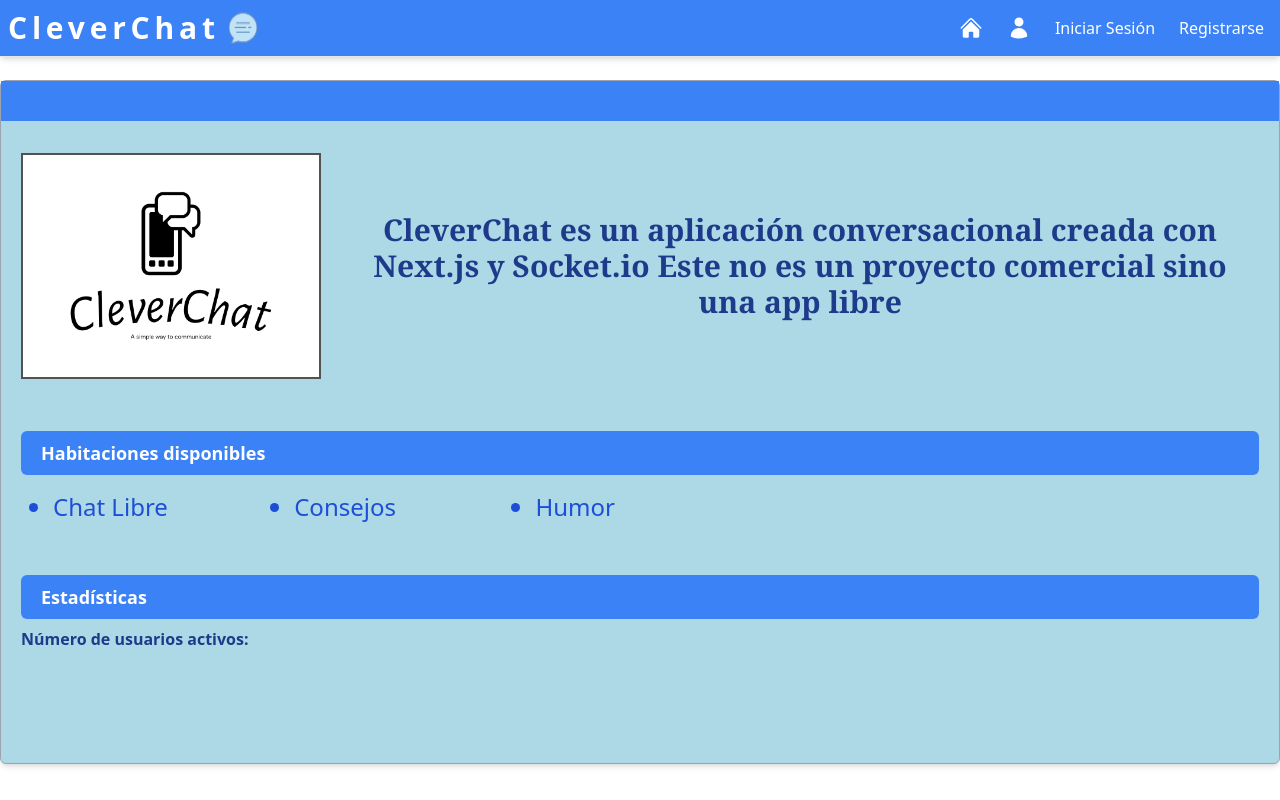
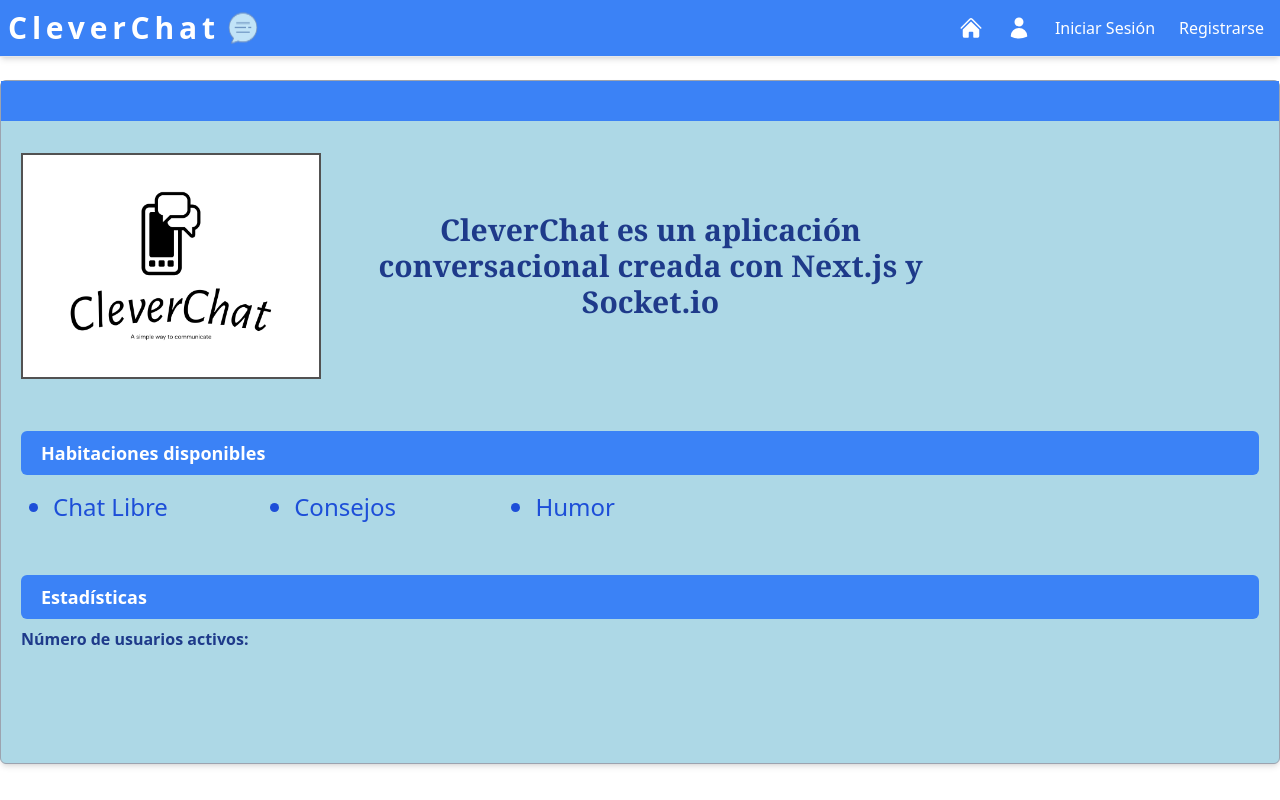
Before and after one commit to Calana2/cleverchat, a Next.js app: page /dashboard in a window 1280 px wide. Built offline with nearby package versions, Linux system fonts and the light colour scheme; no server answers.

Commit message:
textChange

```diff
--- a/app/dashboard/page.tsx
+++ b/app/dashboard/page.tsx
@@ -43,9 +43,9 @@ export default function Page() {
       <div className="flex flex-col md:flex-row gap-5 items-center p-5">
         <Image className="border-2 border-neutral-600"
           src={appLogo} alt="logo" width={300} height={200} />
-        <h1 className="text-2xl md:text-3xl font-bold font-serif text-center text-blue-900">
+        <h1 className="text-2xl md:text-3xl font-bold font-serif text-center text-blue-900
+         md:w-1/2 break-words">
           CleverChat es un aplicación conversacional creada con Next.js y Socket.io
-          Este no es un proyecto comercial sino una app libre
         </h1>
       </div>
 
@@ -77,7 +77,8 @@ export default function Page() {
       <div className="p-5">
         <h3 className="bg-blue-500 text-white rounded-md text-lg font-semibold p-2 pl-5 mb-2">Estadísticas</h3>
 
-        <p className="text-blue-900 font-semibold">{`Número de usuarios activos: ${users} `}
+        <p className="text-blue-900 font-semibold">{`Número de usuarios activos: ${users}`}
+      {/* The number could not be the correct one*/}
         </p>
 
       </div>
```
